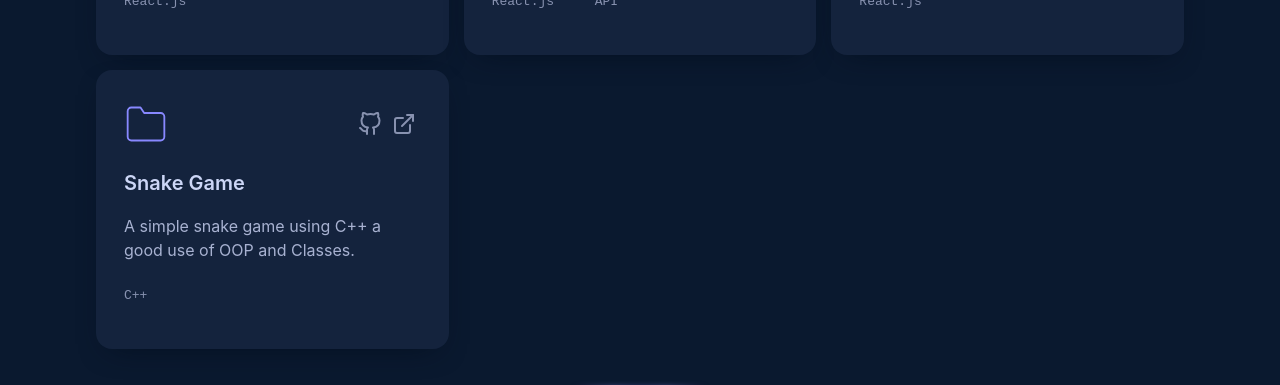
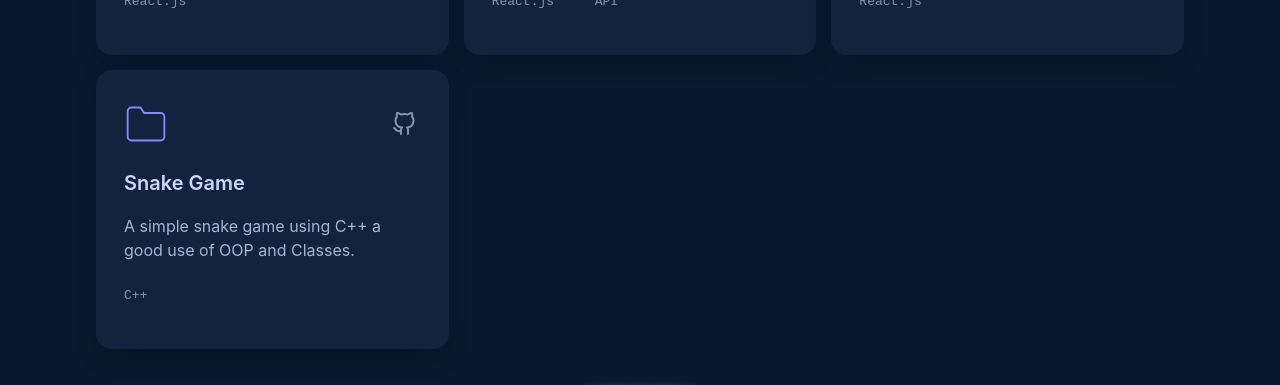
Before and after one commit to Goblo7/aes-portfolio, a React (Create React App) app: page / in a window 1280 px wide. Both pictures are taken after a click on the button "Show More". Shown: the part 3244-3629 px from the top of the page. Built offline with nearby package versions, Linux system fonts and the light colour scheme.

Commit message:
update v-0.59

```diff
--- a/src/components/sections/section/portolio/projects/porject-demo-protolio.component.jsx
+++ b/src/components/sections/section/portolio/projects/porject-demo-protolio.component.jsx
@@ -147,7 +147,9 @@ const isShownBtn = {
 
 // End Styles
 
-const demoProject = demoProjectsData.map((demoProjects) => {
+// start of maps
+
+const demoProjectLive = demoProjectsData[0].map((demoProjects) => {
   return (
     <ListItem key={demoProjects.title} item sx={demoBox}>
       <Grid sx={itemHeader}>
@@ -198,8 +200,57 @@ const demoProject = demoProjectsData.map((demoProjects) => {
   );
 });
 
+const demoProjectNoLive = demoProjectsData[1].map((demoProjects) => {
+  return (
+    <ListItem key={demoProjects.title} item sx={demoBox}>
+      <Grid sx={itemHeader}>
+        <Box>
+          <SvgIcon sx={fileSvg}>
+            <FolderSvg />
+          </SvgIcon>
+        </Box>
+        <Box>
+          <Link target="_blank" sx={svgLinkStyles} href={demoProjects.codeLink}>
+            <SvgIcon sx={SvgStyles}>
+              <GitHub />
+            </SvgIcon>
+          </Link>
+        </Box>
+      </Grid>
+      <Typography
+        variant="body1"
+        className="project-title"
+        sx={DemoProjectTitle}
+      >
+        {demoProjects.title}
+      </Typography>
+      <Typography variant="p" sx={DemoProjectDiscription}>
+        {demoProjects.description}
+      </Typography>
+
+      <List sx={DemoProjectsToolsList}>
+        <ListItemText
+          primaryTypographyProps={DemoProjectToolStyle}
+          primary={demoProjects.tools[0]}
+        />
+        <ListItemText
+          primaryTypographyProps={DemoProjectToolStyle}
+          primary={demoProjects.tools[1]}
+        />
+        <ListItemText
+          primaryTypographyProps={DemoProjectToolStyle}
+          primary={demoProjects.tools[2]}
+        />
+      </List>
+    </ListItem>
+  );
+});
+
+const demoProject = [...demoProjectLive, ...demoProjectNoLive];
 const constDemo = demoProject.slice(0, 3);
 const hiddenDemo = demoProject.slice(3);
+
+// end of maps
 
 const ProjectDemo = () => {
   const ref = useRef(null);
--- a/src/scripts/projects-data/demo-projects-data.script.js
+++ b/src/scripts/projects-data/demo-projects-data.script.js
@@ -1,4 +1,5 @@
 const demoProjectsData = [
+  [
     {
       title: "Interactive Expenses Tracker",
       description:
@@ -23,14 +24,16 @@ const demoProjectsData = [
       codeLink: "https://github.com/Goblo7/travel-journal",
       liveLink: "https://goblo7.github.io/travel-journal",
     },
+  ],
+  [
     {
       title: "Snake Game",
       description:
         "A simple snake game using C++ a good use of OOP and Classes.",
       tools: ["C++", "", ""],
       codeLink: "https://github.com/Goblo7/Snake-Game-v1.3",
-    liveLink: "https://github.com/Goblo7/Snake-Game-v1.3",
     },
+  ],
 ];
 
 export default demoProjectsData;
```
Lines whose indentation alone changed are shown as unchanged.
